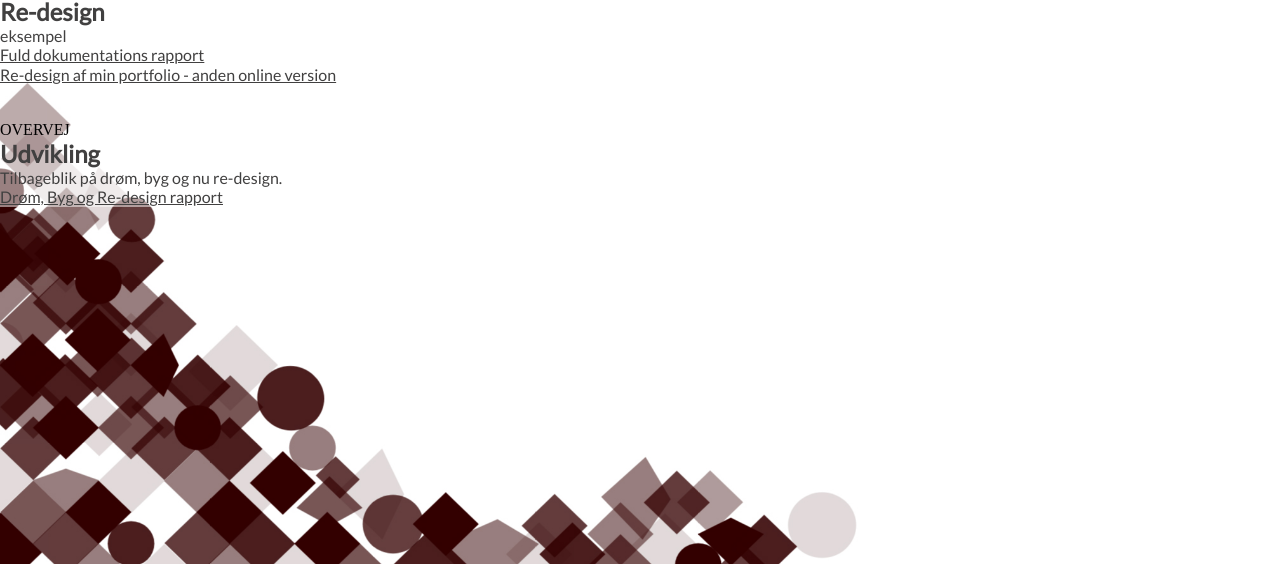
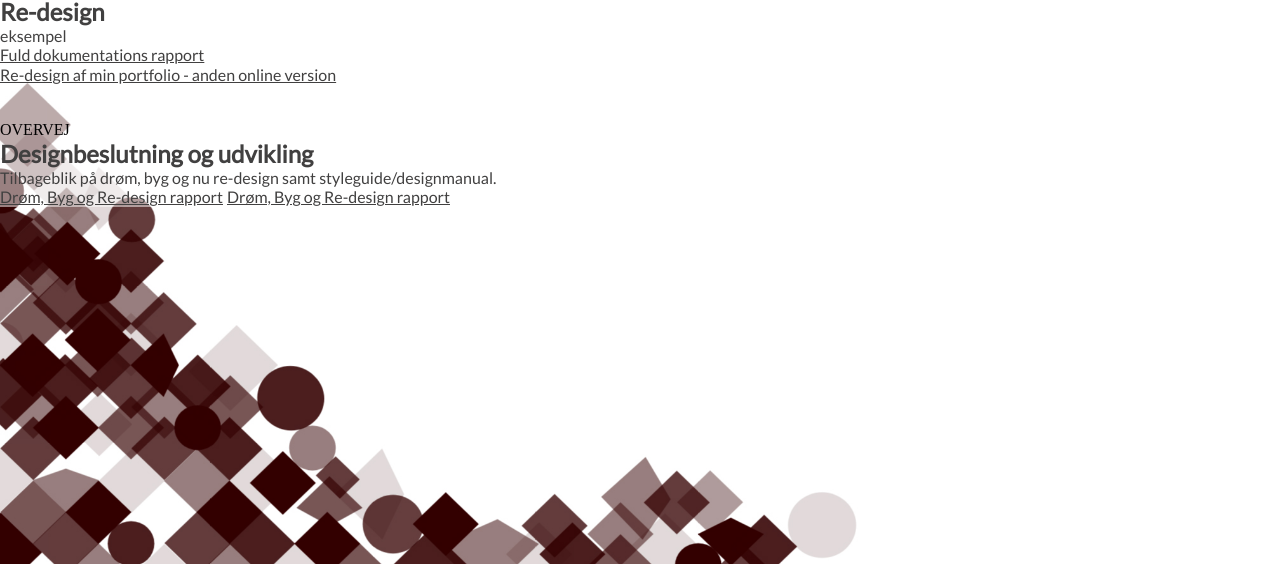
Before and after one commit to melsted/designbymelsted, a plain HTML site: page sider-og-stylesheets/udvikling-portfolio.html in a window 1280 px wide. Shown: the part 236-800 px from the top of the page. Drawn offline with Linux system fonts and the light colour scheme.

Commit message:
nittende opdatering

```diff
--- a/sider-og-stylesheets/udvikling-portfolio.html
+++ b/sider-og-stylesheets/udvikling-portfolio.html
@@ -104,9 +104,10 @@
 
 
 		<br><br><br>OVERVEJ
-		<h2 class="skrift">Udvikling</h2>
-		<p class="tekst">Tilbageblik på drøm, byg og nu re-design.</p>
+		<h2 class="skrift">Designbeslutning og udvikling</h2>
+		<p class="tekst">Tilbageblik på drøm, byg og nu re-design samt styleguide/designmanual.</p>
 		<a href="" alt="drøm, byg og re-design rapport" class="link">Drøm, Byg og Re-design rapport</a>
+		<a href="" alt="styleguide designmanual" class="link">Drøm, Byg og Re-design rapport</a>
 	</div>
 </main>
 
```
Also changed, not shown: 14 other files.
